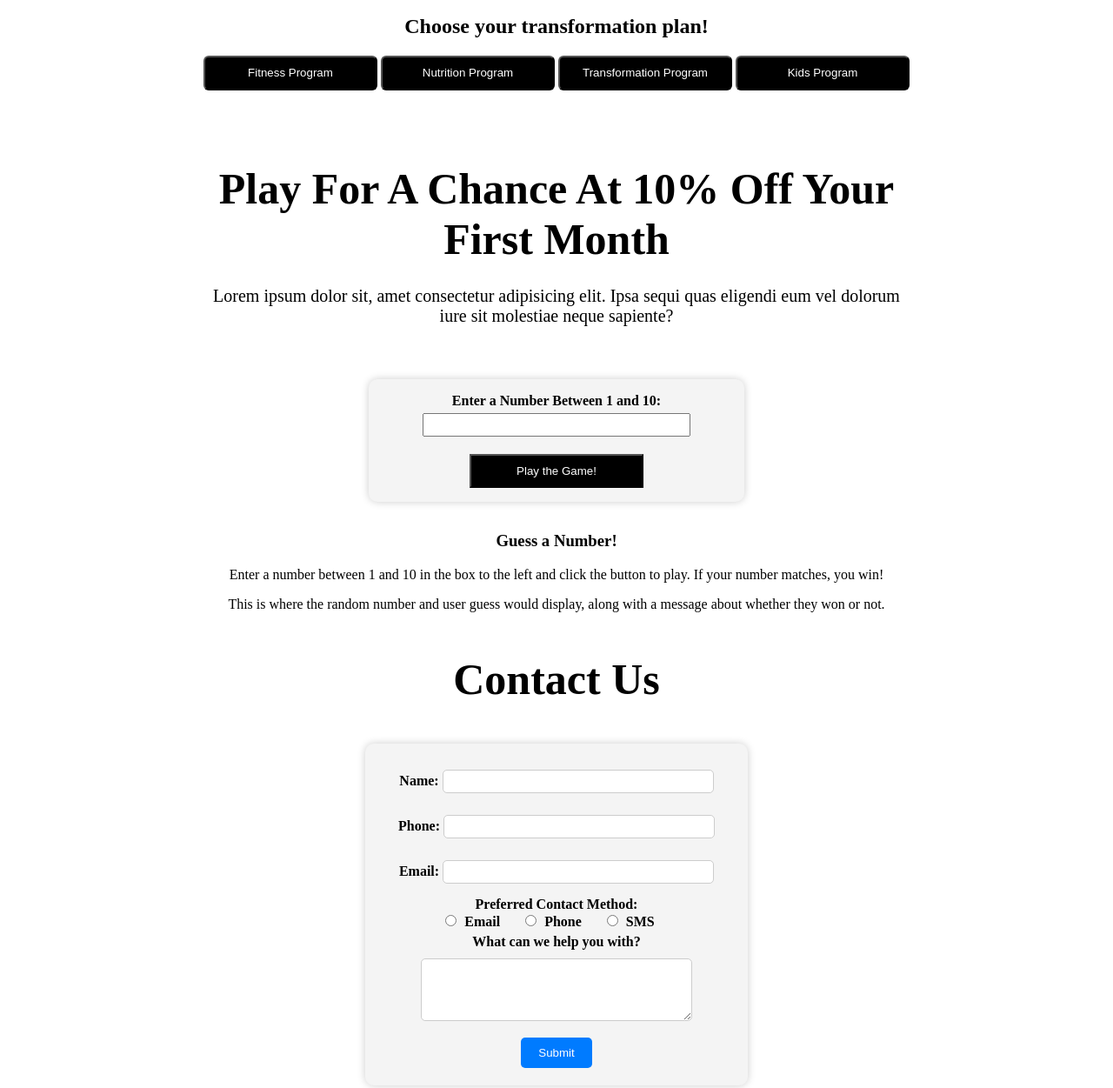
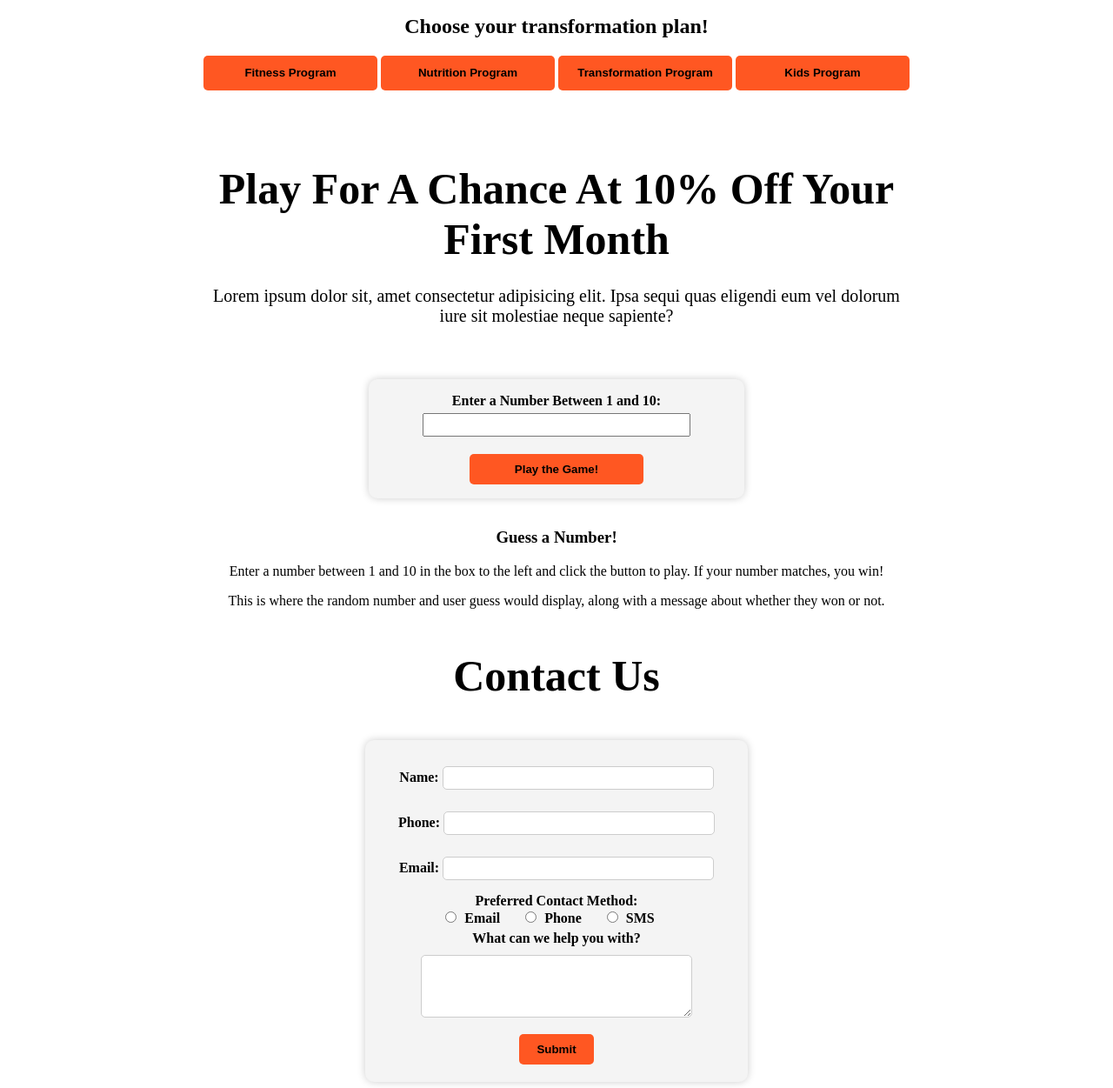
Before and after one commit to tswiley/GIT-417-Final, a plain HTML site: page index.html in a window 1280 px wide. Shown: the part 1544-2795 px from the top of the page at 87% size. Drawn offline with Linux system fonts and the light colour scheme.

Commit message:
Change button colors

```diff
--- a/styles.css
+++ b/styles.css
@@ -42,7 +42,7 @@ html {
     text-decoration: none;
     font-weight: bold;
     font-size: 20px;
-    color: blue;
+    color: #ff5722;
     padding: 10px 20px;
     text-decoration: none;
 }
@@ -56,7 +56,7 @@ html {
 }
 
 #contactLink {
-    border: 2px solid red;
+    border: 2px solid blue;
     padding: 8px;
     border-radius: 6px;
 }
@@ -272,9 +272,11 @@ main > h2 {
 #switcher2 .buttons {
     width: 200px;
     height: 40px;
-    border-radius: 6px;
-    background-color: black;
-    color: white;
+    border: none;
+    border-radius: 5px;
+    background-color: #ff5722;
+    color: black;
+    font-weight: bold;
 }
 
 #game1 {
@@ -336,8 +338,11 @@ main > h2 {
 
 #guessGame {
     grid-column: span 12;
-    background-color: black;
-    color: #FFFF;
+    background-color: #ff5722;
+    color: black;
+    font-weight: bold;
+    border: none;
+    border-radius: 5px;
     margin-top: 20px;
     padding: 10px;
     width: 200px;
@@ -401,8 +406,9 @@ margin-right: 20px;
 }
 
 form button {
-background-color: #007BFF;
-color: #fff;
+background-color: #ff5722;
+color: black;
+font-weight: bold;
 padding: 10px 20px;
 border: none;
 border-radius: 5px;
```
